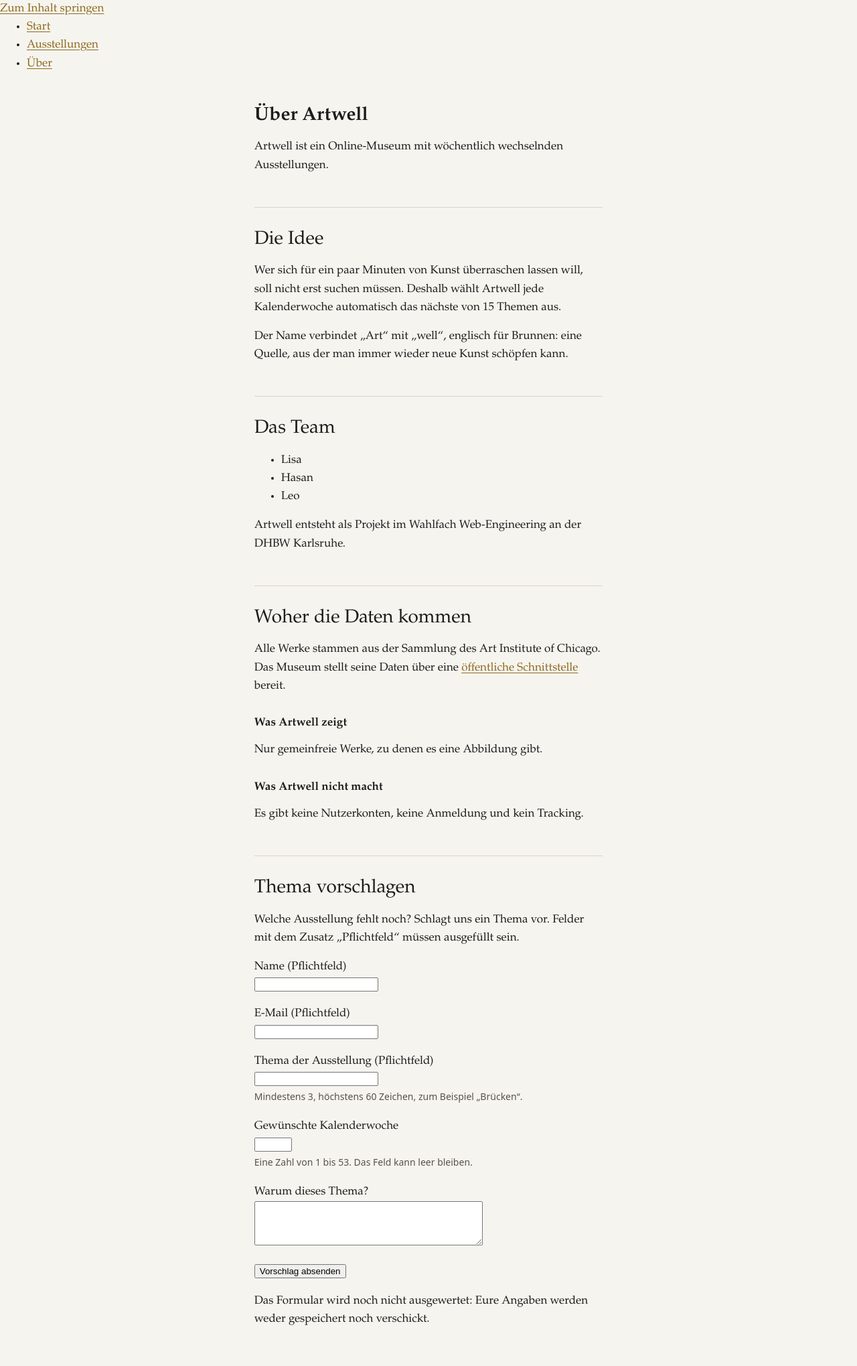
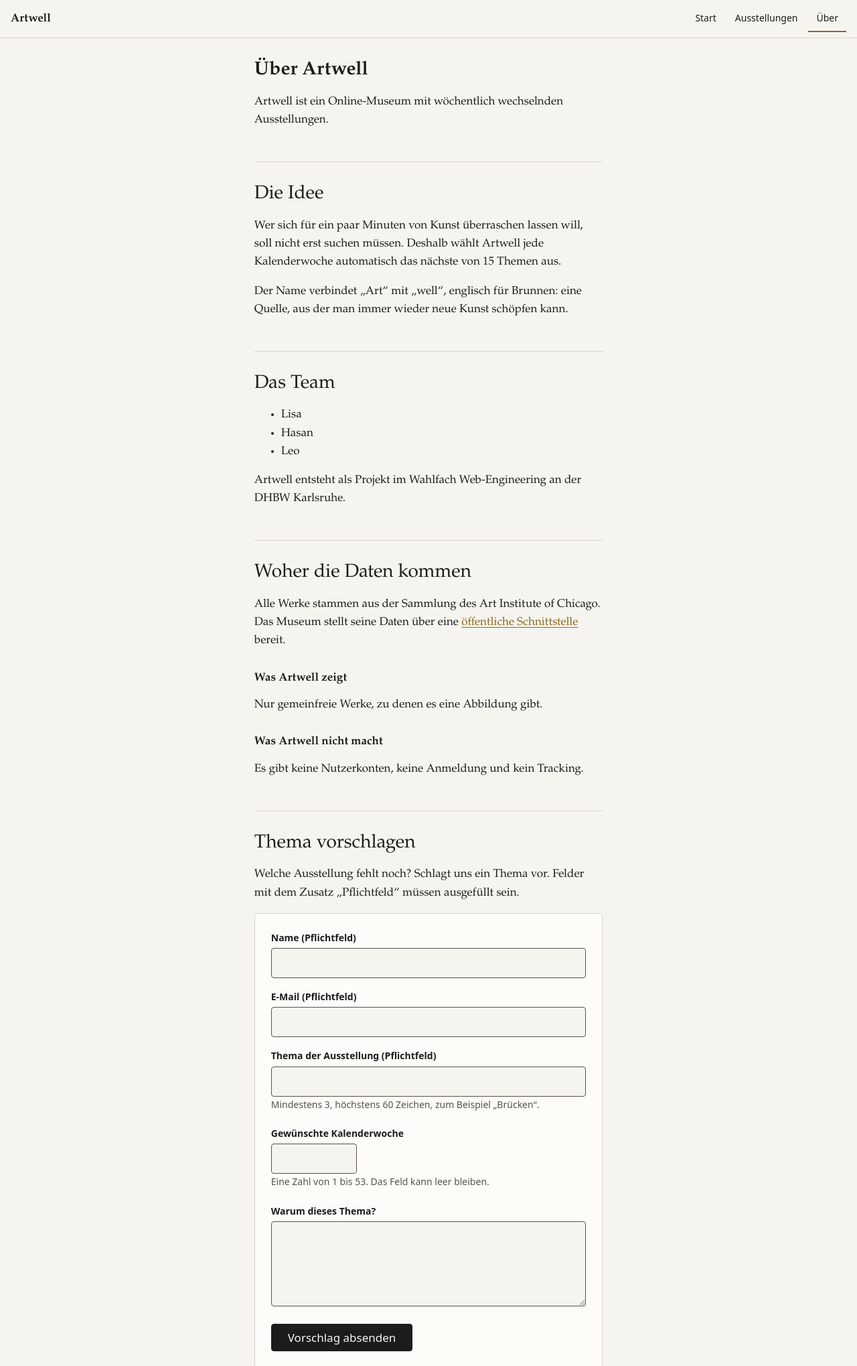
Before and after one commit to Le0MKR/WebEngineering, a plain HTML site: page ueber.html in a window 1280 px wide. Shown: the top 2039 px of the page at 67% size. Drawn offline with Linux system fonts and the light colour scheme.

Commit message:
Verbessere Navigation und Formular

```diff
--- a/style.css
+++ b/style.css
@@ -105,3 +105,144 @@
   max-width: 65ch;
   margin: 0 auto calc(var(--abstand) / 2);
 }
+
+/* --- Tastatur: Fokus und Skip-Link --------------------------------- */
+
+/* Der Fokusrahmen bleibt, er bekommt nur die Akzentfarbe. */
+:focus-visible {
+  outline: 2px solid var(--akzent);
+  outline-offset: 3px;
+}
+
+/* Unsichtbar, bis man mit Tab darauf landet. */
+.skip-link {
+  position: absolute;
+  top: var(--abstand);
+  left: var(--abstand);
+  z-index: 20;
+  padding: calc(var(--abstand) / 2) var(--abstand);
+  font-family: var(--schrift-sans);
+  color: var(--bg);
+  background: var(--text);
+  border-radius: var(--radius);
+  transform: translateY(-300%);
+}
+
+.skip-link:focus-visible {
+  color: var(--bg);
+  transform: none;
+}
+
+/* --- Kopf und Navigation ------------------------------------------- */
+
+.site-header {
+  position: sticky;
+  top: 0;
+  z-index: 10;
+  display: flex;
+  flex-wrap: wrap;
+  align-items: center;
+  justify-content: space-between;
+  gap: 0 var(--abstand);
+  padding: calc(var(--abstand) / 2) var(--abstand);
+  background: var(--bg);
+  border-bottom: 1px solid var(--linie);
+}
+
+.site-header__home {
+  font-weight: 600;
+  color: var(--text);
+  text-decoration: none;
+}
+
+.site-nav {
+  display: flex;
+  flex-wrap: wrap;
+  gap: calc(var(--abstand) / 4);
+  margin: 0;
+  padding: 0;
+  list-style: none;
+}
+
+.site-nav a {
+  display: block;
+  padding: calc(var(--abstand) / 2) calc(var(--abstand) * 0.75);
+  font-family: var(--schrift-sans);
+  font-size: var(--schrift-klein);
+  color: var(--text);
+  text-decoration: none;
+  border-bottom: 2px solid transparent;
+  border-radius: var(--radius) var(--radius) 0 0;
+}
+
+.site-nav a:hover {
+  background: var(--flaeche);
+  border-bottom-color: var(--text-leise);
+}
+
+.site-nav a:focus-visible {
+  background: var(--flaeche);
+  outline-offset: 0;
+}
+
+/* Die aktuelle Seite trägt die goldene Linie. */
+.site-nav a[aria-current="page"] {
+  border-bottom-color: var(--akzent);
+}
+
+/* Sprungziele rutschen nicht unter den klebenden Kopf. */
+main,
+[id] {
+  scroll-margin-top: calc(var(--abstand) * 5);
+}
+
+/* --- Formular ------------------------------------------------------ */
+
+form {
+  display: grid;
+  gap: var(--abstand);
+  margin-bottom: var(--abstand);
+  padding: calc(var(--abstand) * 1.5);
+  background: var(--flaeche);
+  border: 1px solid var(--linie);
+  border-radius: var(--radius);
+}
+
+form p { margin: 0; }
+
+label {
+  font-family: var(--schrift-sans);
+  font-size: var(--schrift-klein);
+  font-weight: 600;
+}
+
+input,
+textarea {
+  width: 100%;
+  padding: calc(var(--abstand) / 2) calc(var(--abstand) * 0.75);
+  font: inherit;
+  color: var(--text);
+  background: var(--bg);
+  border: 1px solid var(--text-leise);
+  border-radius: var(--radius);
+}
+
+input[type="number"] { width: calc(var(--abstand) * 8); }
+
+textarea { resize: vertical; }
+
+button {
+  padding: calc(var(--abstand) / 2) calc(var(--abstand) * 1.5);
+  font-family: var(--schrift-sans);
+  font-size: var(--schrift);
+  color: var(--bg);
+  background: var(--text);
+  border: 1px solid var(--text);
+  border-radius: var(--radius);
+  cursor: pointer;
+}
+
+button:hover {
+  background: var(--akzent);
+  border-color: var(--akzent);
+}
--- a/ueber.html
+++ b/ueber.html
@@ -10,11 +10,12 @@
   <script src="app.js" defer></script>
 </head>
 <body>
-  <a href="#inhalt">Zum Inhalt springen</a>
+  <a class="skip-link" href="#inhalt">Zum Inhalt springen</a>
 
-  <header>
+  <header class="site-header">
+    <a class="site-header__home" href="index.html">Artwell</a>
     <nav aria-label="Hauptmenü">
-      <ul>
+      <ul class="site-nav">
         <li><a href="index.html">Start</a></li>
         <li><a href="ausstellungen.html">Ausstellungen</a></li>
         <li><a href="ueber.html" aria-current="page">Über</a></li>
```
Also changed, not shown: ausstellungen.html (+4 -3 lines), danke.html (+4 -3 lines), index.html (+4 -3 lines).
